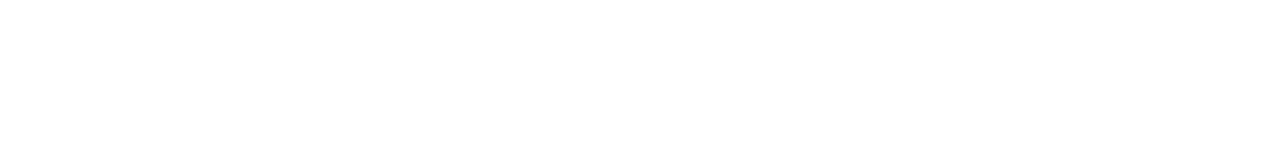
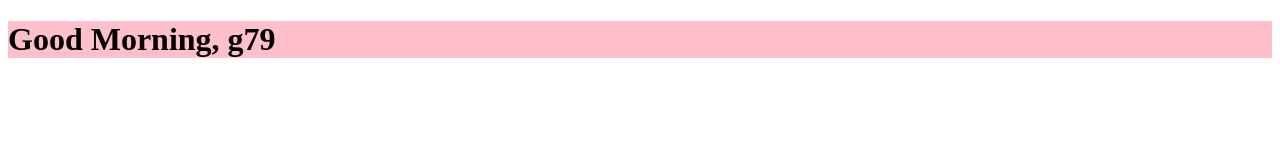
Before and after one commit to shannonjen/g79Morning, a plain HTML site: page index.html in a window 1280 px wide. Drawn offline with Linux system fonts and the light colour scheme.

Commit message:
Add style

```diff
--- a/index.html
+++ b/index.html
@@ -5,8 +5,9 @@
   <meta name="viewport" content="width=device-width, initial-scale=1.0">
   <meta http-equiv="X-UA-Compatible" content="ie=edge">
   <title>Good Morning</title>
+  <link rel="stylesheet" href="style.css">
 </head>
 <body>
-
+  <h1>Good Morning, g79</h1>
 </body>
 </html>
--- a/style.css
+++ b/style.css
@@ -0,0 +1,3 @@
+h1 {
+  background-color: pink;
+}
```
